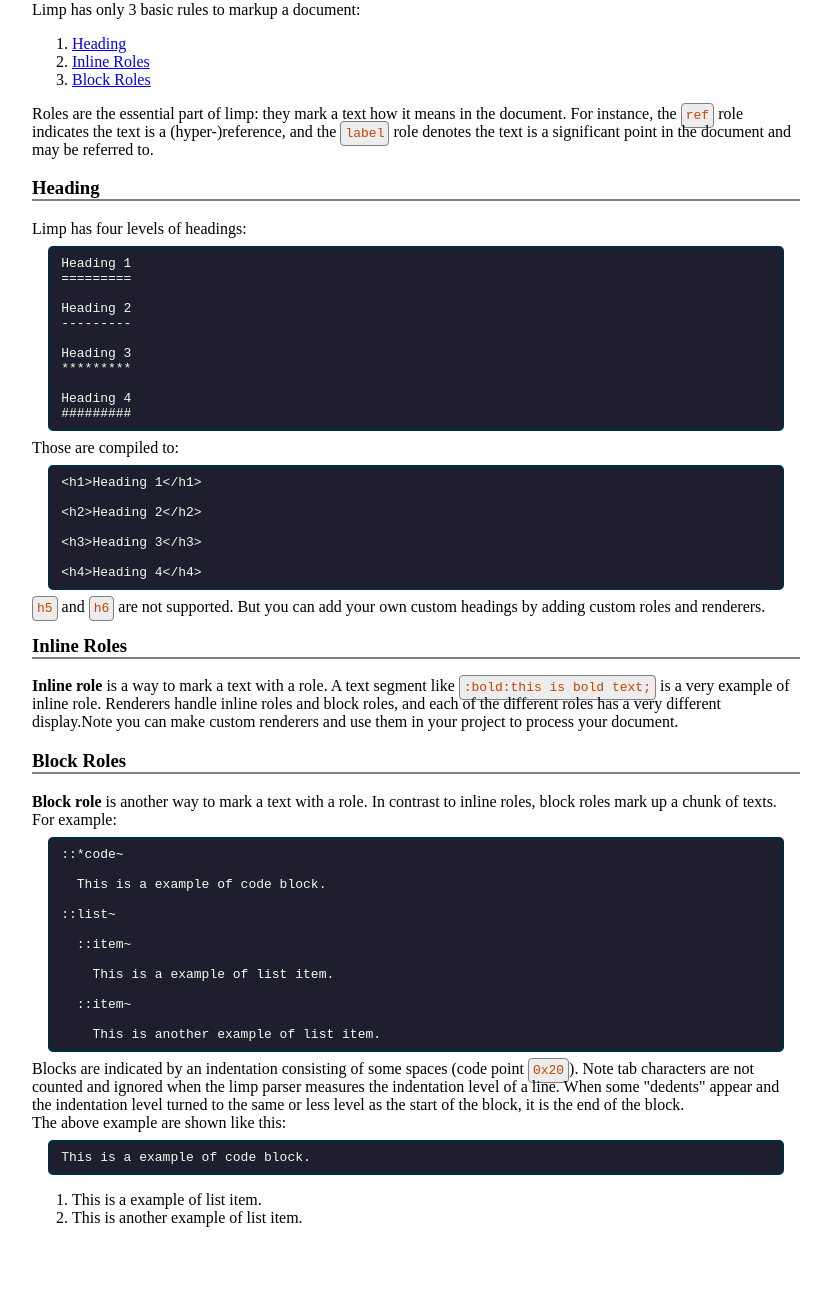
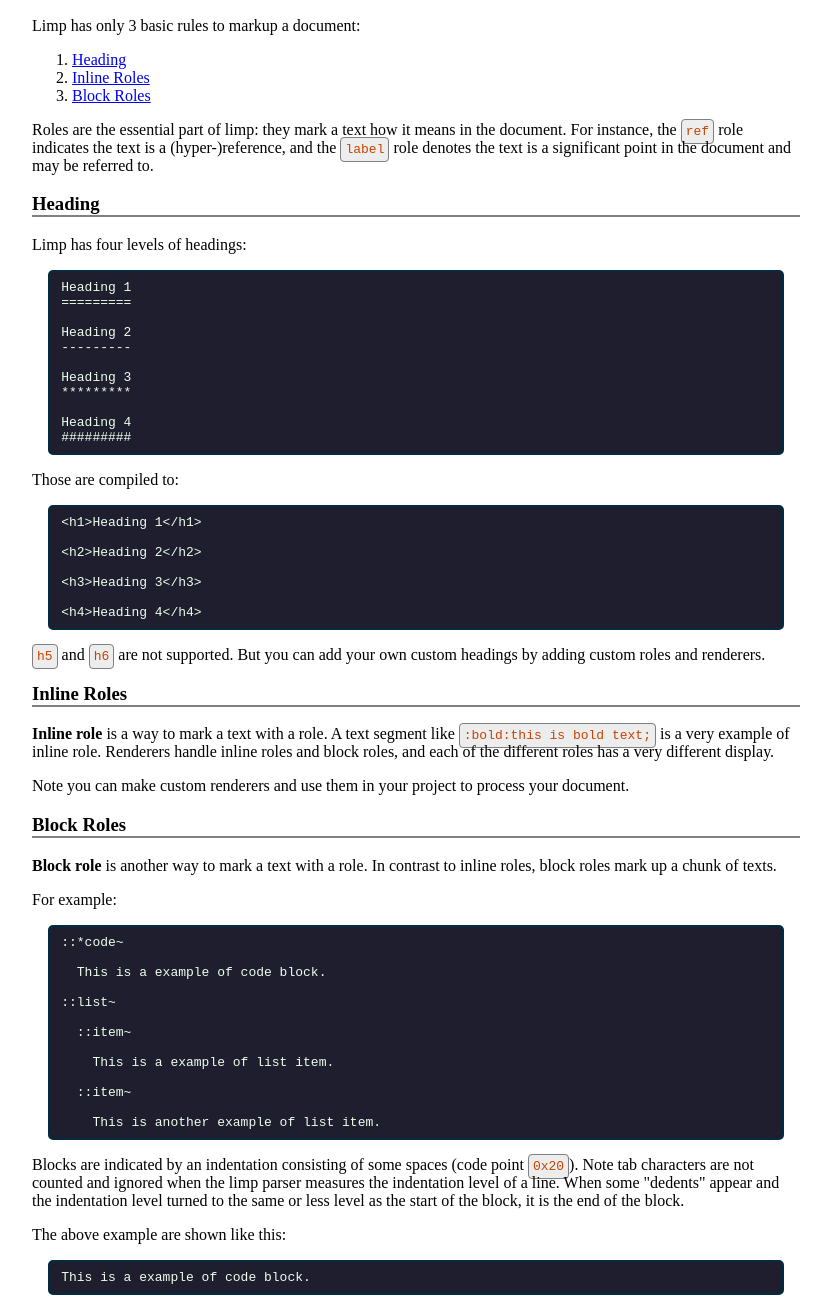
Before and after one commit to frodo821/limp, a plain HTML site: page index.html in a window 1280 px wide. Shown: the part 596-1894 px from the top of the page, without its empty margins (224-1055 px from the left). Before the commit the page ends 1839 px from the top, so only its background shows below. Drawn offline with Linux system fonts and the light colour scheme.

Commit message:
deploy: 205df4084529014481f74ce2bb586b869a636c17

```diff
--- a/index.html
+++ b/index.html
@@ -26,17 +26,17 @@
     <title>Limp: the lightweight and extensible document markup language - Limp documentation</title>
   </head>
   <body>
-    <div class="limp-root"><h1>Limp: the lightweight and extensible document markup language</h1>
+    <div class="limp-root"><h1>Limp: the lightweight and extensible document markup language</h1><p>
 <a href="https://github.com/frodo821/limp/actions/workflows/run_automated_tests.yml" target="_self" class="limp-inline"><img src="https://github.com/frodo821/limp/actions/workflows/run_automated_tests.yml/badge.svg" alt="Run Automated Tests" /></a>
-<br>Limp is a lightweight markup language for creating documents.<h2>Table of Contents</h2><ol><li><a href="#intro" target="_self" class="limp-inline"><u>Introduction</u></a></li></ol><h2><span id="intro">Introduction</span></h2>
-Limp has only 3 basic rules to markup a document:<ol><li><a href="#heading" target="_self" class="limp-inline">Heading</a>
+<br></p><p>Limp is a lightweight markup language for creating documents.</p><p></p><h2>Table of Contents</h2><ol><li><a href="#intro" target="_self" class="limp-inline"><u>Introduction</u></a></li></ol><h2><span id="intro">Introduction</span></h2><p>
+Limp has only 3 basic rules to markup a document:</p><p></p><ol><li><a href="#heading" target="_self" class="limp-inline">Heading</a>
 </li><li><a href="#roles" target="_self" class="limp-inline">Inline Roles</a>
 </li><li><a href="#block-roles" target="_self" class="limp-inline">Block Roles</a>
-</li></ol>
+</li></ol><p>
 Roles are the essential part of limp: they mark a text how it means in the document.
 For instance, the <code class="limp-inline">ref</code> role indicates the text is a (hyper-)reference,
-and the <code class="limp-inline">label</code> role denotes the text is a significant point in the document and may be referred to.<h3><span id="heading">Heading</span></h3>
-Limp has four levels of headings:<code class="limp-block"><pre>Heading 1
+and the <code class="limp-inline">label</code> role denotes the text is a significant point in the document and may be referred to.</p><p></p><h3><span id="heading">Heading</span></h3><p>
+Limp has four levels of headings:</p><p></p><code class="limp-block"><pre>Heading 1
 =========
 
 Heading 2
@@ -47,22 +47,22 @@ Heading 3
 
 Heading 4
 #########
-</pre></code>
-Those are compiled to:<code class="limp-block"><pre>&lt;h1&gt;Heading 1&lt;/h1&gt;
+</pre></code><p>
+Those are compiled to:</p><p></p><code class="limp-block"><pre>&lt;h1&gt;Heading 1&lt;/h1&gt;
 
 &lt;h2&gt;Heading 2&lt;/h2&gt;
 
 &lt;h3&gt;Heading 3&lt;/h3&gt;
 
 &lt;h4&gt;Heading 4&lt;/h4&gt;
-</pre></code>
+</pre></code><p>
 <code class="limp-inline">h5</code> and <code class="limp-inline">h6</code> are not supported.
-But you can add your own custom headings by adding custom roles and renderers.<h3><span id="roles">Inline Roles</span></h3>
+But you can add your own custom headings by adding custom roles and renderers.</p><p></p><h3><span id="roles">Inline Roles</span></h3><p>
 <b>Inline role</b> is a way to mark a text with a role.
 A text segment like <code class="limp-inline">:bold:this is bold text;</code> is a very example of inline role.
-Renderers handle inline roles and block roles, and each of the different roles has a very different display.Note you can make custom renderers and use them in your project to process your document.<h3><span id="block-roles">Block Roles</span></h3>
+Renderers handle inline roles and block roles, and each of the different roles has a very different display.</p><p>Note you can make custom renderers and use them in your project to process your document.</p><p></p><h3><span id="block-roles">Block Roles</span></h3><p>
 <b>Block role</b> is another way to mark a text with a role.
-In contrast to inline roles, block roles mark up a chunk of texts.<br>For example:<code class="limp-block"><pre>::*code~
+In contrast to inline roles, block roles mark up a chunk of texts.<br></p><p>For example:</p><p></p><code class="limp-block"><pre>::*code~
 
   This is a example of code block.
 
@@ -75,9 +75,9 @@ In contrast to inline roles, block roles mark up a chunk of texts.<br>For exampl
   ::item~
 
     This is another example of list item.
-</pre></code>
+</pre></code><p>
 Blocks are indicated by an indentation consisting of some spaces (code point <code class="limp-inline">0x20</code>). Note tab characters are not counted and ignored when the limp parser measures the indentation level of a line.
-When some "dedents" appear and the indentation level turned to the same or less level as the start of the block, it is the end of the block.<br>The above example are shown like this:<code class="limp-block"><pre>This is a example of code block.
+When some "dedents" appear and the indentation level turned to the same or less level as the start of the block, it is the end of the block.<br></p><p>The above example are shown like this:</p><p></p><code class="limp-block"><pre>This is a example of code block.
 </pre></code><ol><li>This is a example of list item.
 </li><li>This is another example of list item.
 </li></ol></div>
```
